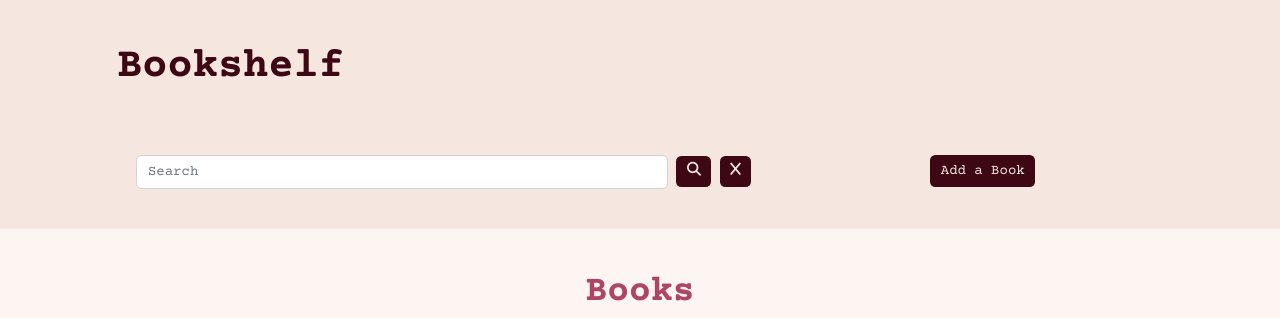
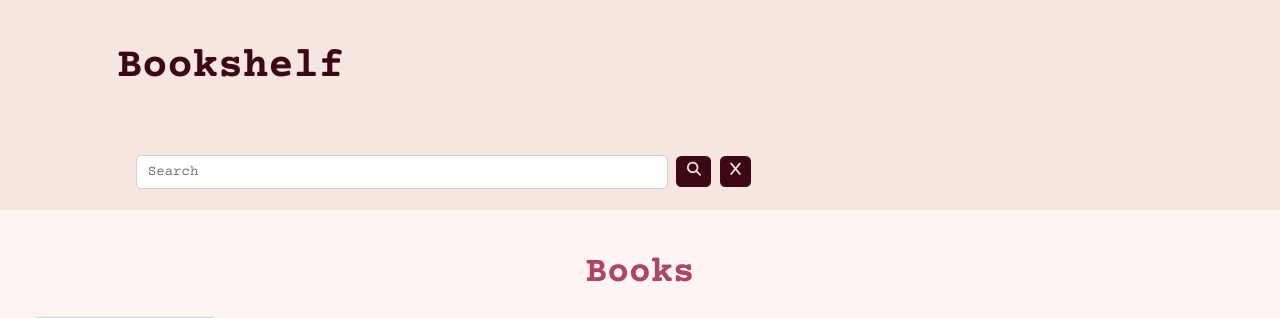
Before and after one commit to rhiannonmcn/the-book-nook, a Django app: page /bookshelf/ in a window 1280 px wide. Shown: the part 49-367 px from the top of the page. Run offline with Django 4.2, Linux system fonts and the light colour scheme; tables that the repository leaves empty hold one stand-in row (values such as "Sample post"); some libraries are stand-ins or nearby versions.

Commit message:
Update bookshelf.html, to only show add book button when user is logged in

```diff
--- a/book/templates/book/bookshelf.html
+++ b/book/templates/book/bookshelf.html
@@ -10,7 +10,7 @@
     <div class="row justify-content-center">
       <div class="col-12 col-sm-10">
         <div class="row">
-          <div class="col-12 col-sm-6 col-md-8 mt-4 ">
+          <div class="col-12 col-sm-6 col-md-8 mt-4 mb-4 ">
             <form method="GET" action="">
               {% csrf_token %}
               <input
@@ -27,11 +27,13 @@
               </button></a>
             </form>
           </div>
-          <div class="col-12 col-sm-6 col-md-4 mt-4 d-flex justify-content-center ">
+          {% if user.is_authenticated %}
+          <div class="col-12 col-sm-6 col-md-4 mt-4 mb-4 d-flex justify-content-center ">
             <a href="{% url 'add_book' %}"
               ><button class="btn btn-styles mb-5">Add a Book</button></a
             >
           </div>
+          {% endif %}
         </div>
       </div>
     </div>
```
